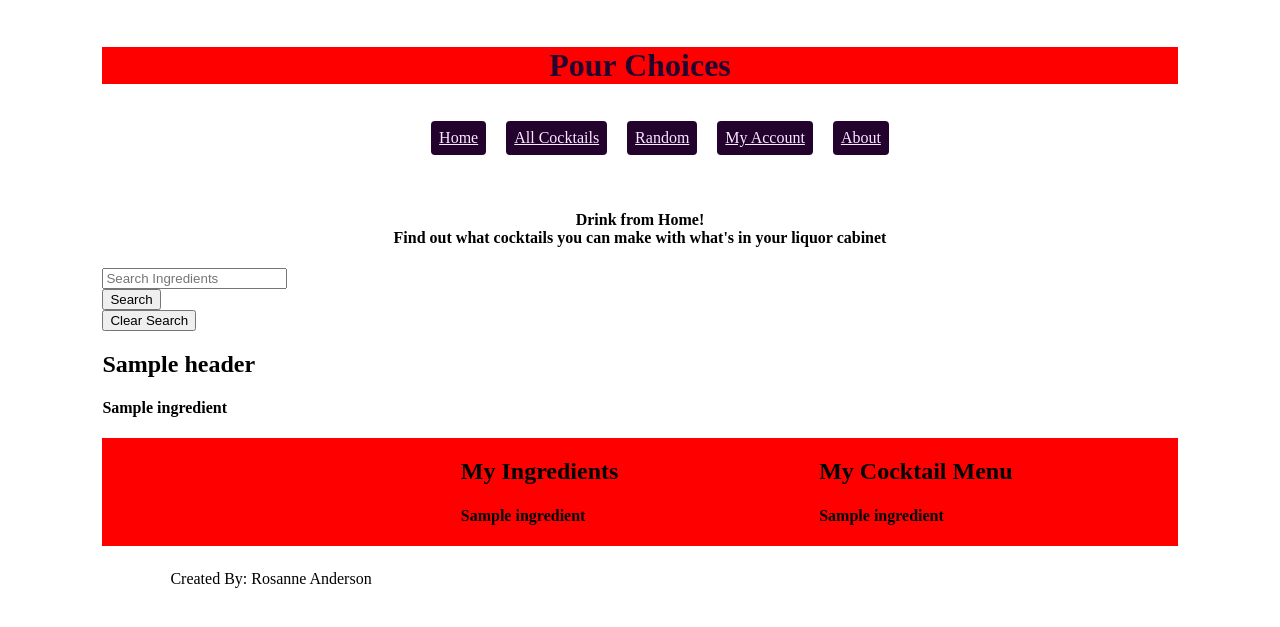
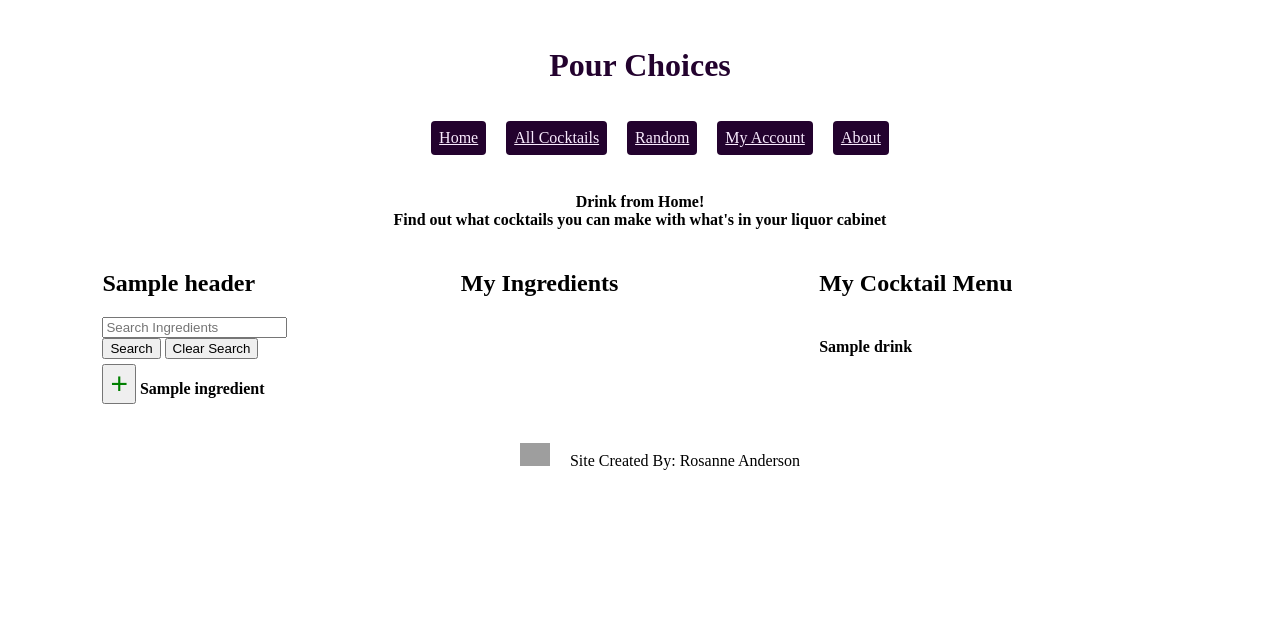
Before and after one commit to RosanneE/Pour_Choices, a Django app: template pour/drinks/templates/home.html in a window 1280 px wide. Shown: the top 627 px of the page. Run offline with Django 4.2, Linux system fonts and the light colour scheme; the template is opened without the code that fills it: most values are stand-ins (such as "Sample title", 1, 10 or a date in 2020); data that the repository does not hold is empty; grey boxes are pictures that could not be loaded.

Commit message:
filter list

```diff
--- a/pour/drinks/static/styles/main.css
+++ b/pour/drinks/static/styles/main.css
@@ -1,5 +1,12 @@
+/* *{
+    border: 2px;
+    border-color: red;
+    border-style: solid;
+} */
+
 a{
     color: #23022E;
+
 }
 
 body{
@@ -16,7 +23,15 @@ button{
 h1{
     color: #23022E;
     text-align: center;
-    background-color: red;
+}
+
+h4{
+    display: inline-block;
+}
+
+.icon{
+    font-size: 30px;
+    color: green;
 }
 
 nav {
@@ -27,7 +42,7 @@ nav {
     flex-direction: column;
     flex-basis: 100%;
     flex: 1;
-    background-color: red;
+    flex-wrap: wrap;
 }
 
 .row {
@@ -35,7 +50,7 @@ nav {
     flex-direction: row;
     flex-wrap: wrap;
     width: 100%;
-  }
+}
 
 .header_text{
     justify-content: center;
@@ -45,8 +60,16 @@ a.nav_link{
     color: #F9EBFE;
 }
 
+.footer{
+    text-align: center;
+}
+
 .infoText{
     text-align: center;
+}
+
+.inline{
+    flex-direction: column;
 }
 
 li, .nav_bar {
--- a/pour/drinks/templates/about.html
+++ b/pour/drinks/templates/about.html
@@ -13,5 +13,5 @@
     <p>To reach out to Rosanne about Software Engineering projects, connect with her on <a href = 'https://www.linkedin.com/in/rosanne-anderson/'>LinkedIn </a>or <a href = 'https://github.com/RosanneE'>Github</a>.</p>
 </div>
 
-
+{% include 'partials/_footer.html' %}
 {% endblock %}
--- a/pour/drinks/templates/home.html
+++ b/pour/drinks/templates/home.html
@@ -2,17 +2,17 @@
 
 {% block content %}
 {% include 'partials/_navbar.html' %}
-<br/>
+
 <div class="infoText">
   <h4 class="header_text">
     Drink from Home! <br />
     Find out what cocktails you can make with what's in your liquor cabinet
   </h4>
 </div>
-<div>{% include 'partials/_ingList.html' %}</div>
+
 <div class="row">
     <div class = 'column'>
-
+        <div>{% include 'partials/_ingList.html' %}</div>
     </div>
     <div class = 'column'>
         <div>{% include 'partials/_my_ing.html' %}</div>
--- a/pour/drinks/templates/partials/_footer.html
+++ b/pour/drinks/templates/partials/_footer.html
@@ -1,4 +1,4 @@
-<ul>
-    <li> <a href = 'https://github.com/RosanneE/Pour_Choices' src = 'https://github.githubassets.com/images/modules/logos_page/GitHub-Mark.png'></a> </li>
-    <li> Created By: Rosanne Anderson</li>
+<ul class = 'footer'>
+    <li> <a href = 'https://github.com/RosanneE/Pour_Choices'><img src= 'https://github.githubassets.com/images/modules/logos_page/GitHub-Mark.png' alt = "github icon" width = '30px'></img></a> </li>
+    <li> Site Created By: Rosanne Anderson</li>
 </ul>
--- a/pour/drinks/templates/partials/_ingList.html
+++ b/pour/drinks/templates/partials/_ingList.html
@@ -1,26 +1,37 @@
-{% comment %} Ingredient list and Search feature - used on Home page {% endcomment %}
-
-{% comment %} Search {% endcomment %}
-<form class = "mb-3" method="get">
-    <div class = "field has-addons">
-        <div class = "control">
-            <input class = "input" type = "text" name = "ingredient" placeholder = "Search Ingredients" />
-        </div>
-        <div class = "control">
-            <input class = "button is-success" type = "submit" value = "Search" />
-        </div>
-    </div>
-
-    <input type="button" onclick="location.href='{% url 'home' %}'" value="Clear Search" />
-
-</form>
+{% comment %} Ingredient list and Search feature - used on Home page {%
+endcomment %} {% comment %} Search {% endcomment %}
 
 <h2>{{header}}</h2>
 
+<form class="mb-3" method="get">
+  <div class="field has-addons">
+    <div class="control">
+      <input
+        class="input"
+        type="text"
+        name="ingredient"
+        placeholder="Search Ingredients"
+      />
+    </div>
+    <div class="control">
+      <input class="button is-success" type="submit" value="Search" />
 
-{% comment %} Ingredient list {% endcomment %}
-<div class="ingredient_filtered_list">
+      <input
+        type="button"
+        onclick="location.href='{% url 'home' %}'"
+        value="Clear Search"/>
+    </div>
+  </div>
+</form>
+
+    {% comment %} Ingredient list {% endcomment %}
+    <div class="ingredient_filtered_list">
     {% for ingredient in ingredients%}
-    <h4>{{ingredient.ingredient}}</h4>
+    {% if ingredient.ingredient_string != "mylist"%}
+        <div class = 'inline'>
+            <button class = 'icon'>+</button>
+            <h4>{{ingredient.ingredient}}</h4>
+        </div>
+    {% endif %}
     {% endfor %}
-</div>
+    </div>
--- a/pour/drinks/templates/partials/_menu.html
+++ b/pour/drinks/templates/partials/_menu.html
@@ -2,7 +2,7 @@
 
 {% comment %} Ingredient list {% endcomment %}
 <div class="my_ing_list">
-    {% for ingredient in ingredients%}
-    <h4>{{ingredient.ingredient}}</h4>
+    {% for drink in drinks%}
+    <h4>{{drink.drink_name}}</h4>
     {% endfor %}
 </div>
--- a/pour/drinks/templates/partials/_my_ing.html
+++ b/pour/drinks/templates/partials/_my_ing.html
@@ -1,8 +1,19 @@
 <h2>My Ingredients</h2>
+
+<script>
+    function toggleList(ingredient){
+        ingredient.ingredient_string = "list"
+    }
+</script>
 
 {% comment %} Ingredient list {% endcomment %}
 <div class="my_ing_list">
     {% for ingredient in ingredients%}
-    <h4>{{ingredient.ingredient}}</h4>
+        {% if ingredient.ingredient_string == "mylist"%}
+            <div class = 'inline'>
+                <button class = 'icon' onclick=toggleList(ingredient)>-</button>
+                <h4>{{ingredient.ingredient}}</h4>
+            </div>
+        {% endif %}
     {% endfor %}
 </div>
```
Also changed, not shown: pour/drinks/views.py (+2 -7 lines).
